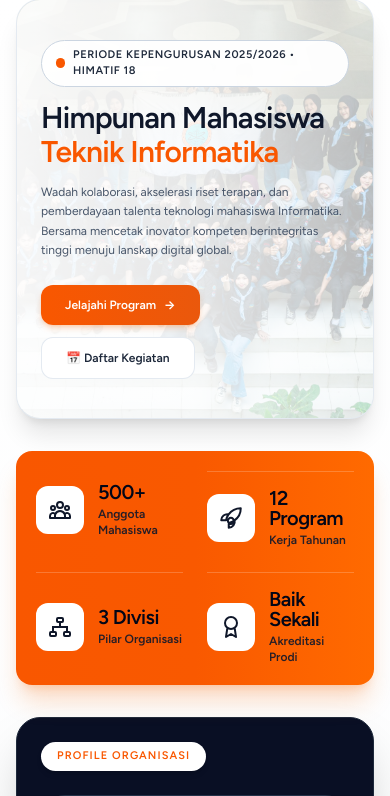
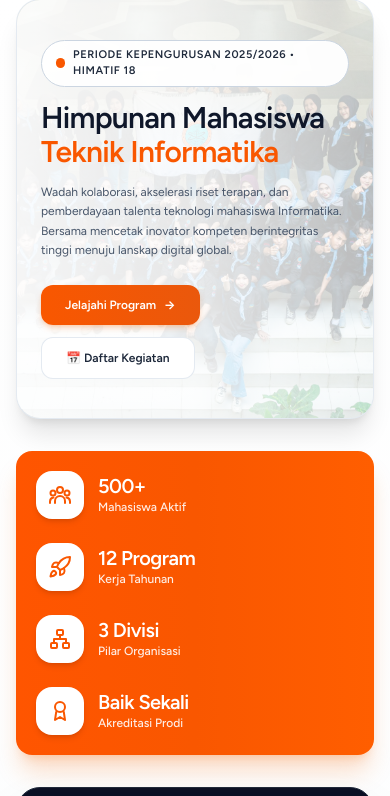
Before and after one commit to Blues24/himatif-nexus, a Laravel app: page /dashboard in a window 390 px wide. Shown: the part 82-878 px from the top of the page. Run offline with Laravel 12, Linux system fonts and the light colour scheme; style sheets or scripts are compiled from the project's sources; some libraries are stand-ins or nearby versions.

Commit message:
style: update orange stats banner on dashboard to match exact mockup design

```diff
--- a/resources/js/Pages/Dashboard.vue
+++ b/resources/js/Pages/Dashboard.vue
@@ -278,77 +278,85 @@ const activities = [
                     </div>
                 </div>
 
-                <!-- 2. Orange Stats Banner (Seperti di Desain) -->
+                <!-- 2. Orange Stats Banner (Sesuai Desain Mockup) -->
                 <div class="relative z-10 -mt-2 sm:-mt-4">
-                    <div class="bg-gradient-to-r from-[#F95700] via-[#F95900] to-[#FF6A00] rounded-2xl sm:rounded-3xl shadow-xl shadow-orange-500/25 p-5 sm:p-7 text-slate-900">
-                        <div class="grid grid-cols-2 md:grid-cols-4 gap-6 sm:gap-4 divide-y sm:divide-y-0 sm:divide-x divide-white/20">
+                    <div class="bg-gradient-to-r from-[#FF5500] via-[#F95700] to-[#FF5E00] rounded-2xl sm:rounded-3xl shadow-xl shadow-orange-500/25 p-5 sm:py-6 sm:px-8">
+                        <div class="grid grid-cols-1 sm:grid-cols-2 lg:grid-cols-4 gap-6 sm:gap-6 lg:gap-0 lg:divide-x lg:divide-white/25">
                             <!-- 1. 500+ Anggota Mahasiswa -->
-                            <div class="flex items-center gap-3.5 sm:gap-4">
-                                <div class="w-12 h-12 rounded-xl bg-white shadow-xs flex items-center justify-center shrink-0 text-slate-800">
-                                    <svg class="w-6 h-6 text-slate-900" viewBox="0 0 24 24" fill="none" stroke="currentColor" stroke-width="2">
-                                        <path stroke-linecap="round" stroke-linejoin="round" d="M17 20h5v-2a3 3 0 00-5.356-1.857M17 20H7m10 0v-2c0-.656-.126-1.283-.356-1.857M7 20H2v-2a3 3 0 015.356-1.857M7 20v-2c0-.656.126-1.283.356-1.857m0 0a5.002 5.002 0 019.288 0M15 7a3 3 0 11-6 0 3 3 0 016 0zm6 3a2 2 0 11-4 0 2 2 0 014 0zM7 10a2 2 0 11-4 0 2 2 0 014 0z"/>
+                            <div class="flex items-center gap-3.5 sm:gap-4 lg:pr-6">
+                                <div class="w-12 h-12 sm:w-14 sm:h-14 rounded-2xl bg-white shadow-md flex items-center justify-center shrink-0">
+                                    <svg class="w-6 h-6 sm:w-7 sm:h-7 text-[#F95700]" viewBox="0 0 24 24" fill="none" stroke="currentColor" stroke-width="2" stroke-linecap="round" stroke-linejoin="round">
+                                        <circle cx="12" cy="7" r="3"/>
+                                        <circle cx="5" cy="10" r="2.5"/>
+                                        <circle cx="19" cy="10" r="2.5"/>
+                                        <path d="M7 20v-2a5 5 0 0 1 10 0v2"/>
+                                        <path d="M2 20v-1.5a4 4 0 0 1 3.5-3.9"/>
+                                        <path d="M22 20v-1.5a4 4 0 0 0-3.5-3.9"/>
                                     </svg>
                                 </div>
                                 <div>
-                                    <div class="text-xl sm:text-2xl font-black text-slate-950 tracking-tight leading-none">
+                                    <div class="text-xl sm:text-2xl font-black text-white tracking-tight leading-none drop-shadow-xs">
                                         500+
                                     </div>
-                                    <div class="text-xs sm:text-sm font-semibold text-slate-900/90 mt-1">
-                                        Anggota Mahasiswa
+                                    <div class="text-xs sm:text-sm font-medium text-white/90 mt-1 sm:mt-1.5 leading-tight">
+                                        Mahasiswa Aktif
                                     </div>
                                 </div>
                             </div>
 
                             <!-- 2. 12 Program Kerja Tahunan -->
-                            <div class="flex items-center gap-3.5 sm:gap-4 pt-4 sm:pt-0 sm:pl-6">
-                                <div class="w-12 h-12 rounded-xl bg-white shadow-xs flex items-center justify-center shrink-0 text-slate-800">
-                                    <svg class="w-6 h-6 text-slate-900" viewBox="0 0 24 24" fill="none" stroke="currentColor" stroke-width="2">
-                                        <path stroke-linecap="round" stroke-linejoin="round" d="M15.59 14.37a6 6 0 01-5.84 7.38v-4.8m5.84-2.58a14.98 14.98 0 006.16-12.12A14.98 14.98 0 009.63 8.41m5.96 5.96a14.926 14.926 0 01-5.841 2.58m-.119-8.54a6 6 0 00-7.381 5.84h4.8m2.58-5.84a14.927 14.927 0 00-2.58 5.84m2.699 2.7a3 3 0 114.243-4.243 3 3 0 01-4.243 4.243z"/>
+                            <div class="flex items-center gap-3.5 sm:gap-4 lg:px-6">
+                                <div class="w-12 h-12 sm:w-14 sm:h-14 rounded-2xl bg-white shadow-md flex items-center justify-center shrink-0">
+                                    <svg class="w-6 h-6 sm:w-7 sm:h-7 text-[#F95700]" viewBox="0 0 24 24" fill="none" stroke="currentColor" stroke-width="2" stroke-linecap="round" stroke-linejoin="round">
+                                        <path d="M4.5 16.5c-1.5 1.26-2 5-2 5s3.74-.5 5-2c.71-.84.7-2.13-.09-2.91a2.18 2.18 0 0 0-2.91-.09z"/>
+                                        <path d="m12 15-3-3a22 22 0 0 1 2-3.95A12.88 12.88 0 0 1 22 2c0 2.72-.78 7.5-6 11a22.35 22.35 0 0 1-4 2z"/>
+                                        <path d="M9 12H4s.55-3.03 2-4c1.62-1.08 5 0 5 0"/>
+                                        <path d="M12 15v5s3.03-.55 4-2c1.08-1.62 0-5 0-5"/>
                                     </svg>
                                 </div>
                                 <div>
-                                    <div class="text-xl sm:text-2xl font-black text-slate-950 tracking-tight leading-none">
+                                    <div class="text-xl sm:text-2xl font-black text-white tracking-tight leading-none drop-shadow-xs">
                                         12 Program
                                     </div>
-                                    <div class="text-xs sm:text-sm font-semibold text-slate-900/90 mt-1">
+                                    <div class="text-xs sm:text-sm font-medium text-white/90 mt-1 sm:mt-1.5 leading-tight">
                                         Kerja Tahunan
                                     </div>
                                 </div>
                             </div>
 
                             <!-- 3. 3 Divisi Pilar Organisasi -->
-                            <div class="flex items-center gap-3.5 sm:gap-4 pt-4 sm:pt-0 sm:pl-6">
-                                <div class="w-12 h-12 rounded-xl bg-white shadow-xs flex items-center justify-center shrink-0 text-slate-800">
-                                    <svg class="w-6 h-6 text-slate-900" viewBox="0 0 24 24" fill="none" stroke="currentColor" stroke-width="2">
-                                        <rect x="9" y="3" width="6" height="4" rx="1"/>
-                                        <rect x="2" y="17" width="6" height="4" rx="1"/>
-                                        <rect x="16" y="17" width="6" height="4" rx="1"/>
-                                        <path d="M12 7v5m0 0H5v5m7-5h7v5"/>
+                            <div class="flex items-center gap-3.5 sm:gap-4 lg:px-6">
+                                <div class="w-12 h-12 sm:w-14 sm:h-14 rounded-2xl bg-white shadow-md flex items-center justify-center shrink-0">
+                                    <svg class="w-6 h-6 sm:w-7 sm:h-7 text-[#F95700]" viewBox="0 0 24 24" fill="none" stroke="currentColor" stroke-width="2" stroke-linecap="round" stroke-linejoin="round">
+                                        <rect x="9" y="3" width="6" height="5" rx="1"/>
+                                        <rect x="3" y="16" width="6" height="5" rx="1"/>
+                                        <rect x="15" y="16" width="6" height="5" rx="1"/>
+                                        <path d="M12 8v4m-6 4v-4h12v4"/>
                                     </svg>
                                 </div>
                                 <div>
-                                    <div class="text-xl sm:text-2xl font-black text-slate-950 tracking-tight leading-none">
+                                    <div class="text-xl sm:text-2xl font-black text-white tracking-tight leading-none drop-shadow-xs">
                                         3 Divisi
                                     </div>
-                                    <div class="text-xs sm:text-sm font-semibold text-slate-900/90 mt-1">
+                                    <div class="text-xs sm:text-sm font-medium text-white/90 mt-1 sm:mt-1.5 leading-tight">
                                         Pilar Organisasi
                                     </div>
                                 </div>
                             </div>
 
-                            <!-- 4. Sangat Baik Akreditasi Jurusan -->
-                            <div class="flex items-center gap-3.5 sm:gap-4 pt-4 sm:pt-0 sm:pl-6">
-                                <div class="w-12 h-12 rounded-xl bg-white shadow-xs flex items-center justify-center shrink-0 text-slate-800">
-                                    <svg class="w-6 h-6 text-slate-900" viewBox="0 0 24 24" fill="none" stroke="currentColor" stroke-width="2">
-                                        <circle cx="12" cy="8" r="6"/>
-                                        <path stroke-linecap="round" stroke-linejoin="round" d="M8.21 13.89L7 22l5-3 5 3-1.21-8.11"/>
+                            <!-- 4. Baik Sekali Akreditasi Prodi -->
+                            <div class="flex items-center gap-3.5 sm:gap-4 lg:pl-6">
+                                <div class="w-12 h-12 sm:w-14 sm:h-14 rounded-2xl bg-white shadow-md flex items-center justify-center shrink-0">
+                                    <svg class="w-6 h-6 sm:w-7 sm:h-7 text-[#F95700]" viewBox="0 0 24 24" fill="none" stroke="currentColor" stroke-width="2" stroke-linecap="round" stroke-linejoin="round">
+                                        <circle cx="12" cy="8" r="5"/>
+                                        <path d="M8.21 12.89L7 21l5-3 5 3-1.21-8.11"/>
                                     </svg>
                                 </div>
                                 <div>
-                                    <div class="text-xl sm:text-2xl font-black text-slate-950 tracking-tight leading-none">
+                                    <div class="text-xl sm:text-2xl font-black text-white tracking-tight leading-none drop-shadow-xs">
                                         Baik Sekali
                                     </div>
-                                    <div class="text-xs sm:text-sm font-semibold text-slate-900/90 mt-1">
+                                    <div class="text-xs sm:text-sm font-medium text-white/90 mt-1 sm:mt-1.5 leading-tight">
                                         Akreditasi Prodi
                                     </div>
                                 </div>
```
